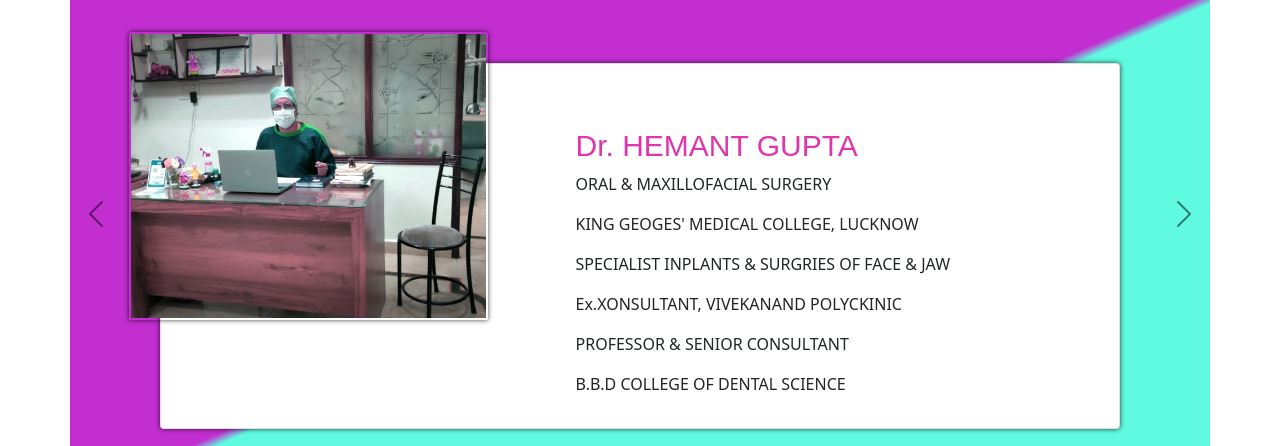
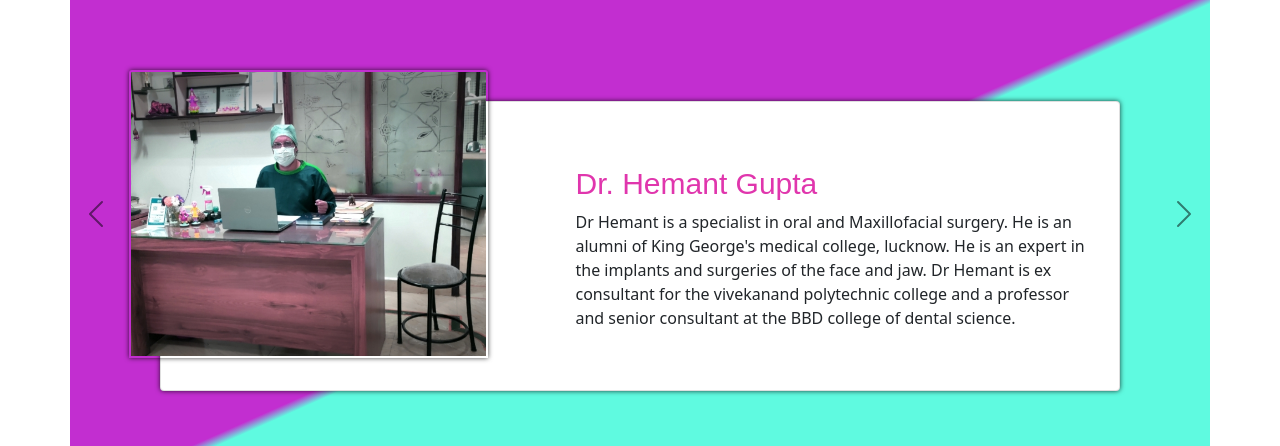
Before and after one commit to sgsudip/dental-maxillofacial, a React (Create React App) app: page / in a window 1280 px wide. Shown: the part 1880-2326 px from the top of the page. Built offline with nearby package versions, Linux system fonts and the light colour scheme; a web font is replaced by a local one.

Commit message:
changes doctor card text points to paragraph

```diff
--- a/src/Components/BookingAppointment/BookingAppointment.js
+++ b/src/Components/BookingAppointment/BookingAppointment.js
@@ -34,7 +34,7 @@
                                     </Row>
                                     <Row>
                                      <Col md={6} sm={6}>
-                                     <Form.Label for="htmlFor">Select Gender</Form.Label>
+                                     <Form.Label htmlFor="">Select Gender</Form.Label>
                                      {['radio'].map((type) => (
                                         <div key={`inline-${type}`} className="mb-3">
                                         <Form.Check
--- a/src/Components/Doctor/Doctor.js
+++ b/src/Components/Doctor/Doctor.js
@@ -2,11 +2,12 @@
 import './Doctor.css'
 import { Container, Row, Col, Card ,Carousel} from 'react-bootstrap'
 const Doctor = () => {
+
   return (
     <div className='doctor'>
         <h1>About Doctor</h1>
-        <Carousel variant="dark">
-    <Carousel.Item interval={1000} className>
+        <Carousel variant="dark" touch={true} pauseOnHover={true} interval={1000} pause={true}>
+    <Carousel.Item>
         <Container className='doctor-conatiner'>
             <Card>
                 <Row>
@@ -14,19 +15,20 @@
                     <Card.Img variant="top" src="images/homebg1.jpg" />
                     </Col>
                     <Col md={7} className="doctor-wrapper">
-                    <Card.Title>Dr. HEMANT GUPTA</Card.Title>
-                    <Card.Text>ORAL & MAXILLOFACIAL SURGERY</Card.Text>
-                    <Card.Text>KING GEOGES' MEDICAL COLLEGE, LUCKNOW</Card.Text>
-                    <Card.Text>SPECIALIST INPLANTS & SURGRIES OF FACE & JAW</Card.Text>
-                    <Card.Text>Ex.XONSULTANT, VIVEKANAND POLYCKINIC</Card.Text>
-                    <Card.Text>PROFESSOR & SENIOR CONSULTANT</Card.Text>
-                    <Card.Text>B.B.D COLLEGE OF DENTAL SCIENCE</Card.Text>
+                    <Card.Title>Dr. Hemant Gupta</Card.Title>
+                    <Card.Text>
+                        Dr Hemant is a specialist in oral and Maxillofacial surgery.
+                        He is an alumni of King George's medical college, lucknow.
+                        He is an expert in the implants and surgeries of the face and jaw.
+                        Dr Hemant is ex consultant for the vivekanand polytechnic college and a professor and senior consultant at the BBD college of dental science.
+                    </Card.Text>
+
                     </Col>
                 </Row>
             </Card>
         </Container>
         </Carousel.Item>
-        <Carousel.Item interval={1000} className>
+        <Carousel.Item>
         <Container className='doctor-conatiner'>
             <Card>
                 <Row>
@@ -35,13 +37,11 @@
                     </Col>
                     <Col md={7} className="doctor-wrapper">
                     <Card.Title>Dr. SWATI GUPTA</Card.Title>
-                    <Card.Text>B.D.S (Gold Medalist), M.D.S</Card.Text>
-                    <Card.Text>PROSTHODONTICS</Card.Text>
-                    <Card.Text>KING GEOGES' MEDICAL COLLEGE, LUCKNOW</Card.Text>
-                    <Card.Text>SPECIALIST IN CROWN, BRIDGE & DENTURE</Card.Text>
-                    <Card.Text>Ex.SENIOR RESIDENT(K.G.M.C)</Card.Text>
-                    <Card.Text>PROFESSOR & SENIOR CONSULTANT</Card.Text>
-                    <Card.Text>B.B.D COLLEGE OF DENTAL SCIENCE</Card.Text>
+                    <Card.Text>
+                        Dr swati gupta is a BDS(gold medalist) and MDS(prosthodontics) from King george's medical college, lucknow.
+                        She specialises in crown, bridge and dentures. Dr swati gupta is an ex senior resident(K.G.M.C). She is also a professor and senior consultant at the B.B.D college of dental science.
+                    </Card.Text>
+
                     </Col>
                 </Row>
             </Card>
--- a/src/Components/HeroSection/HeroSection.js
+++ b/src/Components/HeroSection/HeroSection.js
@@ -17,7 +17,7 @@
             </span>
       <p>CENTER OF CENTERAL IMPLANTS  </p>
       <div className="hero-btn">
-      <button  className='btn btn-booking' eventKey={2}><Link to='/Book-online'> BOOK ONLINE</Link> </button>
+      <button  className='btn btn-booking' eventkey={2}><Link to='/Book-online'> BOOK ONLINE</Link> </button>
         </div>
         </div>
 
--- a/src/Components/NavbarMenu/NavbarMenu.js
+++ b/src/Components/NavbarMenu/NavbarMenu.js
@@ -20,7 +20,7 @@
     <div>
         <Navbar collapseOnSelect expand="lg" className='Navbar-menu shadow'  fixed='top'>
         <Container fluid>
-        <Navbar.Brand as={Link} to="/" eventKey={2}  className={size ? "navbar-logo img navbar-logo-size img" : "navbar-logo img "}><img src='images/logon.png' alt='main-shreeji-logo'/></Navbar.Brand>
+        <Navbar.Brand as={Link} to="/" eventkey={2}  className={size ? "navbar-logo img navbar-logo-size img" : "navbar-logo img "}><img src='images/logon.png' alt='main-shreeji-logo'/></Navbar.Brand>
         <Navbar.Toggle aria-controls="responsive-navbar-nav" onClick={handleClick}><i className={click ? 'fas fa-times' : 'fas fa-bars' } style={{color:'black',transform:'Scale(1.3)'}}/></Navbar.Toggle>
         <Navbar.Collapse id="responsive-navbar-nav">
             <Nav className="ms-auto">
--- a/src/Components/OurServices/OurServices.js
+++ b/src/Components/OurServices/OurServices.js
@@ -54,7 +54,7 @@
                 <Col md={6} lg={4}>
                 <div className="item animated wow fadeIn">
                     <Image src='images/rootcanal.jpg' />
-                    <div cclassName="overlay top-overlay">
+                    <div className="overlay top-overlay">
                     <div className="text">ROOT CANAL TREATMENT</div>
                     </div>
                 </div>
--- a/src/Components/WhyChoose/WhyChoose.js
+++ b/src/Components/WhyChoose/WhyChoose.js
@@ -10,7 +10,7 @@
 <Row>
 <Col md={4}>
 <Card border="light" className='text-center'>
-    <i class="far fa-check-circle"></i>
+    <i className="far fa-check-circle"></i>
     <Card.Body>
       <Card.Title>Compreshensive Services</Card.Title>
       <Card.Text>
@@ -24,12 +24,12 @@
 </Col>
 <Col md={4}>
 <Card border="light" className='text-center'>
-    <i class="far fa-check-circle"></i>
+    <i className="far fa-check-circle"></i>
     <Card.Body>
       <Card.Title>Care When You need it</Card.Title>
       <Card.Text>
-        We offer-same-day care for when you're in
-       <br></br> paain or facing an emergency. Early
+        We offer same day care for when you're in
+       <br></br> pain or facing an emergency. Early
        <br></br>morning and evening appointments are
        <br></br>availble to fit your busy schedule.
       </Card.Text>
@@ -38,7 +38,7 @@
 </Col>
   <Col md={4}>
   <Card border="light" className='text-center'>
-    <i class="far fa-check-circle"></i>
+    <i className="far fa-check-circle"></i>
     <Card.Body>
       <Card.Title >Your Confort, Our Priority</Card.Title>
       <Card.Text>
```
